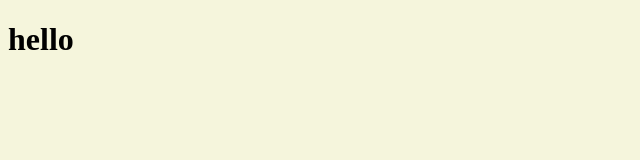
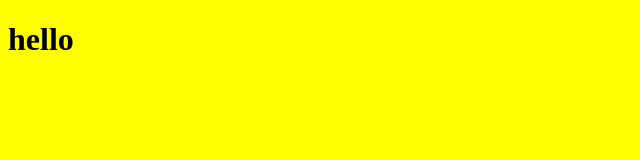
Before and after one commit to hind23/hind25.github.io, a plain HTML site: page index.html in a window 1280 px wide. Shown: the whole page, without its empty margins (0-640 px from the left). Drawn offline with Linux system fonts and the light colour scheme.

Commit message:
Update module2.css

```diff
--- a/module2.css
+++ b/module2.css
@@ -1,4 +1,4 @@
 body
 {
-	background: beige;
+	background: yellow;
 }
```
